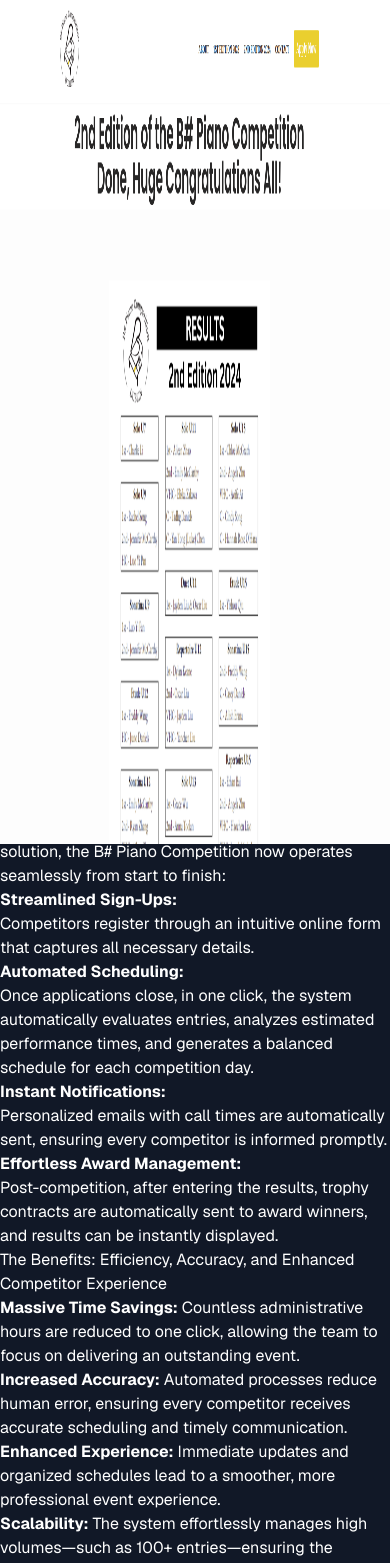
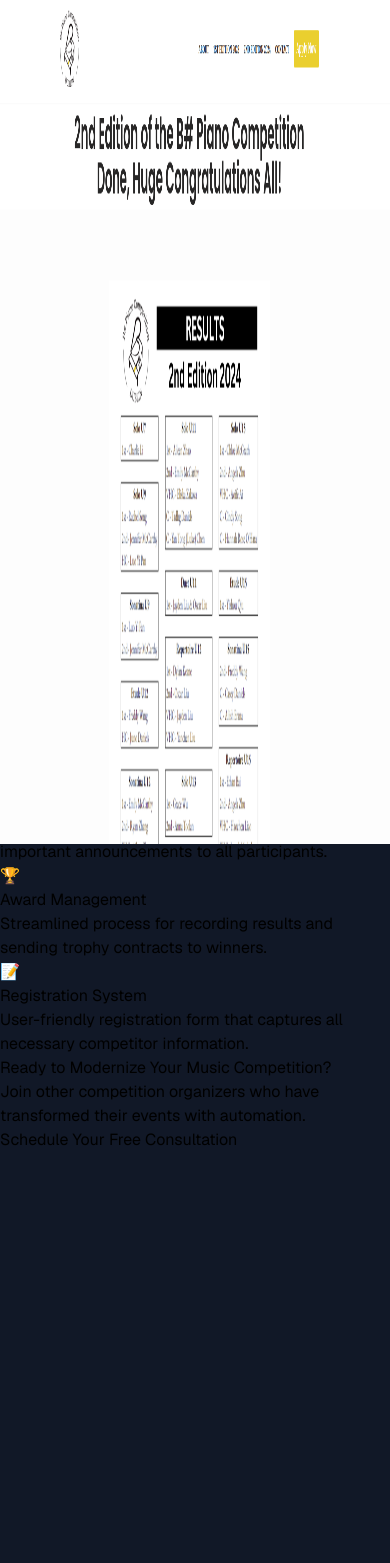
Before and after one commit to gerry004/gerry-yang-ie, a Next.js app: page /process-automation/besharp in a window 390 px wide. Shown: the top 1563 px of the page. After the commit the page ends 1152 px from the top, so only its background shows below. Built offline with nearby package versions, Linux system fonts and the light colour scheme.

Commit message:
deploy errors

```diff
--- a/src/app/globals.css
+++ b/src/app/globals.css
@@ -6,7 +6,7 @@
 
 /* Unified background with animated gradient */
 body {
-  @apply bg-gray-900 text-white font-sans min-h-screen;
+  @apply bg-gray-900 font-sans min-h-screen;
   font-family: var(--font-geist-sans), system-ui, -apple-system, sans-serif;
 }
 
--- a/src/app/process-automation/besharp/page.tsx
+++ b/src/app/process-automation/besharp/page.tsx
@@ -5,167 +5,174 @@ import Link from "next/link";
 
 export default function ProcessAutomationBeSharp() {
   return (
-    <div className="max-w-4xl mx-auto px-4 py-8">
-      <h1 className="text-3xl font-bold mb-8">
-        Case Study: Transforming the B# Piano Competition with Process
-        Automation
-      </h1>
-
-      <div className="mb-12 relative h-[400px] w-full">
-        <Image
-          src="/besharp.png"
-          alt="B# Piano Competition Website"
-          fill
-          className="object-contain"
-          quality={100}
-        />
+    <div className="min-h-screen bg-gradient-to-b from-white to-gray-50">
+      {/* Hero Section */}
+      <div className="relative bg-blue-900 text-white py-20">
+        <div className="max-w-4xl mx-auto px-4">
+          <h1 className="text-4xl md:text-5xl font-bold mb-6 leading-tight">
+            Transform Your Music Competition
+            <br />
+            <span className="text-blue-300">From Chaos to Harmony</span>
+          </h1>
+          <p className="text-xl mb-8 text-blue-100">
+            See how the B# Piano Competition automated their processes to manage 100+ competitors
+            with just a few clicks
+          </p>
+          <Link
+            href="https://calendly.com/gerryyang/30min"
+            target="_blank"
+            rel="noopener noreferrer"
+            className="bg-white text-blue-900 px-8 py-4 rounded-lg font-semibold text-lg inline-block hover:bg-blue-50 transition-all"
+          >
+            Schedule a Demo
+          </Link>
+        </div>
       </div>
 
-      <section className="mb-12">
-        <h2 className="text-2xl font-bold mb-4">
-          The Challenge: A Time-Consuming Manual Process
-        </h2>
-        <p className="mb-6">
-          The B# Piano Competition is a celebrated event that provides young
-          pianists the chance to showcase their skills, passion, and talent. As
-          the competition grew—with organizers often handling over 100
-          competitors—the manual processes became tedious and unmanageable.
-        </p>
+      {/* Main Content */}
+      <div className="max-w-4xl mx-auto px-4 py-12">
+        {/* Competition Overview */}
+        <div className="mb-16 bg-white rounded-xl shadow-lg p-8 text-gray-900">
+          <div className="relative h-[300px] w-full mb-8">
+            <Image
+              src="/besharp.png"
+              alt="B# Piano Competition Website"
+              fill
+              className="object-contain rounded-lg"
+              quality={100}
+            />
+          </div>
+          <div className="grid md:grid-cols-2 gap-8">
+            <div>
+              <h3 className="text-xl font-bold mb-4 text-blue-900">Competition Stats</h3>
+              <ul className="space-y-4">
+                <li className="flex items-center">
+                  <span className="bg-blue-100 p-2 rounded-full mr-3">🎹</span>
+                  <span className="text-gray-700">100+ competitors managed annually</span>
+                </li>
+                <li className="flex items-center">
+                  <span className="bg-blue-100 p-2 rounded-full mr-3">⏱️</span>
+                  <span className="text-gray-700">Hours of admin work reduced to minutes</span>
+                </li>
+                <li className="flex items-center">
+                  <span className="bg-blue-100 p-2 rounded-full mr-3">📧</span>
+                  <span className="text-gray-700">Instant automated communications</span>
+                </li>
+              </ul>
+            </div>
+            <div>
+              <h3 className="text-xl font-bold mb-4 text-blue-900">Key Challenges Solved</h3>
+              <ul className="space-y-4">
+                <li className="flex items-center">
+                  <span className="bg-green-100 p-2 rounded-full mr-3">✓</span>
+                  <span className="text-gray-700">Complex scheduling automation</span>
+                </li>
+                <li className="flex items-center">
+                  <span className="bg-green-100 p-2 rounded-full mr-3">✓</span>
+                  <span className="text-gray-700">Competitor communication management</span>
+                </li>
+                <li className="flex items-center">
+                  <span className="bg-green-100 p-2 rounded-full mr-3">✓</span>
+                  <span className="text-gray-700">Award processing and notifications</span>
+                </li>
+              </ul>
+            </div>
+          </div>
+        </div>
 
-        <h3 className="text-xl font-bold mb-3">
-          Manual Process Before Automation
-        </h3>
-        <ul className="list-disc pl-6 mb-6">
-          <li className="mb-2">
-            <strong>Collect Entries:</strong> Manually comb through sign-ups
-            gathered through a website form.
-          </li>
-          <li className="mb-2">
-            <strong>Evaluate Performances:</strong> Review each entry to
-            estimate the duration of every performance.
-          </li>
-          <li className="mb-2">
-            <strong>Schedule Competitors:</strong> Carefully assign call times
-            for each participant across multiple days.
-          </li>
-          <li className="mb-2">
-            <strong>Send Individual Emails:</strong> Write and dispatch
-            personalized emails to inform competitors of their scheduled call
-            times.
-          </li>
-          <li className="mb-2">
-            <strong>Manage Award Communications:</strong> After judging,
-            manually identify award winners and send out trophy contracts.
-          </li>
-        </ul>
+        {/* Before & After */}
+        <div className="grid md:grid-cols-2 gap-8 mb-16">
+          <div className="bg-red-50 p-8 rounded-xl">
+            <h3 className="text-2xl font-bold mb-6 text-red-900">Before Automation</h3>
+            <ul className="space-y-4">
+              {[
+                "Manual scheduling taking days",
+                "Prone to human errors",
+                "Delayed competitor notifications",
+                "Overwhelming administrative work",
+                "Limited ability to scale",
+              ].map((item, i) => (
+                <li key={i} className="flex items-start">
+                  <span className="text-red-500 mr-2">✗</span>
+                  {item}
+                </li>
+              ))}
+            </ul>
+          </div>
+          <div className="bg-green-50 p-8 rounded-xl">
+            <h3 className="text-2xl font-bold mb-6 text-green-900">After Automation</h3>
+            <ul className="space-y-4">
+              {[
+                "One-click scheduling system",
+                "Error-free processing",
+                "Instant automated updates",
+                "Minimal administrative overhead",
+                "Easily handles 100+ competitors",
+              ].map((item, i) => (
+                <li key={i} className="flex items-start">
+                  <span className="text-green-500 mr-2">✓</span>
+                  {item}
+                </li>
+              ))}
+            </ul>
+          </div>
+        </div>
 
-        <h3 className="text-xl font-bold mb-3">Pain Points</h3>
-        <ul className="list-disc pl-6 mb-6">
-          <li className="mb-2">
-            <strong>Inefficiency:</strong> Countless hours were lost on
-            repetitive administrative tasks.
-          </li>
-          <li className="mb-2">
-            <strong>Human Error:</strong> Manual handling increased the
-            likelihood of scheduling mistakes and delayed communications.
-          </li>
-          <li className="mb-2">
-            <strong>Operational Overload:</strong> With more than 100 entries to
-            manage, the competition team was frequently overwhelmed.
-          </li>
-          <li className="mb-2">
-            <strong>Delayed Response:</strong> Competitors often experienced
-            frustrating delays in receiving important updates.
-          </li>
-        </ul>
-      </section>
+        {/* Features Section */}
+        <div className="mb-16">
+          <h2 className="text-3xl font-bold mb-8 text-center text-blue-900">
+            Automated Features That Save You Time
+          </h2>
+          <div className="grid md:grid-cols-2 gap-8">
+            {[
+              {
+                title: "Smart Scheduling",
+                description: "Automatically creates balanced performance schedules based on piece duration and competitor categories.",
+                icon: "📅"
+              },
+              {
+                title: "Instant Communications",
+                description: "Automated emails for schedules, updates, and important announcements to all participants.",
+                icon: "📧"
+              },
+              {
+                title: "Award Management",
+                description: "Streamlined process for recording results and sending trophy contracts to winners.",
+                icon: "🏆"
+              },
+              {
+                title: "Registration System",
+                description: "User-friendly registration form that captures all necessary competitor information.",
+                icon: "📝"
+              }
+            ].map((feature, i) => (
+              <div key={i} className="bg-white p-6 rounded-lg shadow-md text-gray-900">
+                <div className="text-3xl mb-4">{feature.icon}</div>
+                <h3 className="text-xl font-bold mb-2">{feature.title}</h3>
+                <p className="text-gray-600">{feature.description}</p>
+              </div>
+            ))}
+          </div>
+        </div>
 
-      <section className="mb-12">
-        <h2 className="text-2xl font-bold mb-4">
-          The Solution: A Fully Automated Process
-        </h2>
-        <p className="mb-4">
-          By implementing a comprehensive automation solution, the B# Piano
-          Competition now operates seamlessly from start to finish:
-        </p>
-
-        <ul className="list-disc pl-6 mb-6">
-          <li className="mb-4">
-            <strong>Streamlined Sign-Ups:</strong>
-            <br />
-            Competitors register through an intuitive online form that captures
-            all necessary details.
-          </li>
-          <li className="mb-4">
-            <strong>Automated Scheduling:</strong>
-            <br />
-            Once applications close, in one click, the system automatically
-            evaluates entries, analyzes estimated performance times, and
-            generates a balanced schedule for each competition day.
-          </li>
-          <li className="mb-4">
-            <strong>Instant Notifications:</strong>
-            <br />
-            Personalized emails with call times are automatically sent, ensuring
-            every competitor is informed promptly.
-          </li>
-          <li className="mb-4">
-            <strong>Effortless Award Management:</strong>
-            <br />
-            Post-competition, after entering the results, trophy contracts are
-            automatically sent to award winners, and results can be instantly
-            displayed.
-          </li>
-        </ul>
-      </section>
-
-      <section className="mb-12">
-        <h2 className="text-2xl font-bold mb-4">
-          The Benefits: Efficiency, Accuracy, and Enhanced Competitor Experience
-        </h2>
-        <ul className="list-disc pl-6 mb-6">
-          <li className="mb-2">
-            <strong>Massive Time Savings:</strong> Countless administrative
-            hours are reduced to one click, allowing the team to focus on
-            delivering an outstanding event.
-          </li>
-          <li className="mb-2">
-            <strong>Increased Accuracy:</strong> Automated processes reduce
-            human error, ensuring every competitor receives accurate scheduling
-            and timely communication.
-          </li>
-          <li className="mb-2">
-            <strong>Enhanced Experience:</strong> Immediate updates and
-            organized schedules lead to a smoother, more professional event
-            experience.
-          </li>
-          <li className="mb-2">
-            <strong>Scalability:</strong> The system effortlessly manages high
-            volumes—such as 100+ entries—ensuring the competition can grow
-            without additional administrative burden.
-          </li>
-        </ul>
-      </section>
-
-      <section className="text-center mb-12">
-        <h2 className="text-2xl font-bold mb-4">
-          Ready to Transform Your Competition Process?
-        </h2>
-        <p className="mb-6">
-          If you're running a competition and you're overwhelmed, wasting
-          countless hours on repetitive administrative tasks, it's time for a
-          change. Let automation streamline your competition process so you can
-          focus on what truly matters.
-        </p>
-        <Link
-          href="https://calendly.com/gerryyang/30min"
-          target="_blank"
-          rel="noopener noreferrer"
-          className="bg-blue-600 hover:bg-blue-700 text-white px-10 py-4 rounded-lg font-semibold text-lg transition-all shadow-lg hover:shadow-xl transform hover:-translate-y-1 inline-flex items-center"
-        >
-          Start Your Competition Transformation
-        </Link>
-      </section>
+        {/* CTA Section */}
+        <div className="text-center bg-blue-900 text-white p-12 rounded-2xl">
+          <h2 className="text-3xl font-bold mb-6">
+            Ready to Modernize Your Music Competition?
+          </h2>
+          <p className="text-xl mb-8 text-blue-100">
+            Join other competition organizers who have transformed their events with automation.
+          </p>
+          <Link
+            href="https://calendly.com/gerryyang/30min"
+            target="_blank"
+            rel="noopener noreferrer"
+            className="bg-white text-blue-900 px-10 py-4 rounded-lg font-semibold text-lg inline-flex items-center hover:bg-blue-50 transition-all"
+          >
+            Schedule Your Free Consultation
+          </Link>
+        </div>
+      </div>
     </div>
   );
 }
```
Also changed, not shown: src/app/page.tsx (+5 -2 lines).
